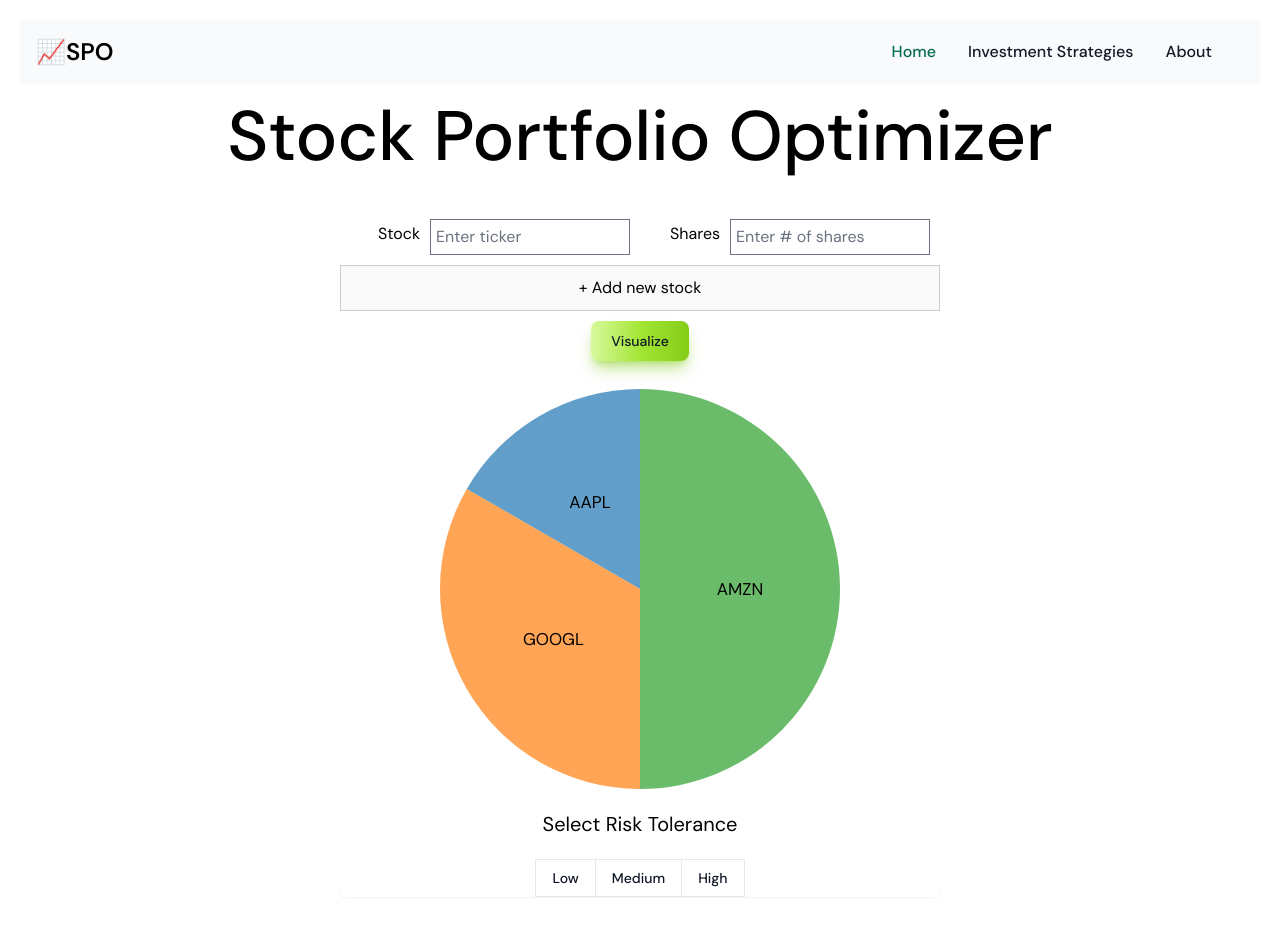
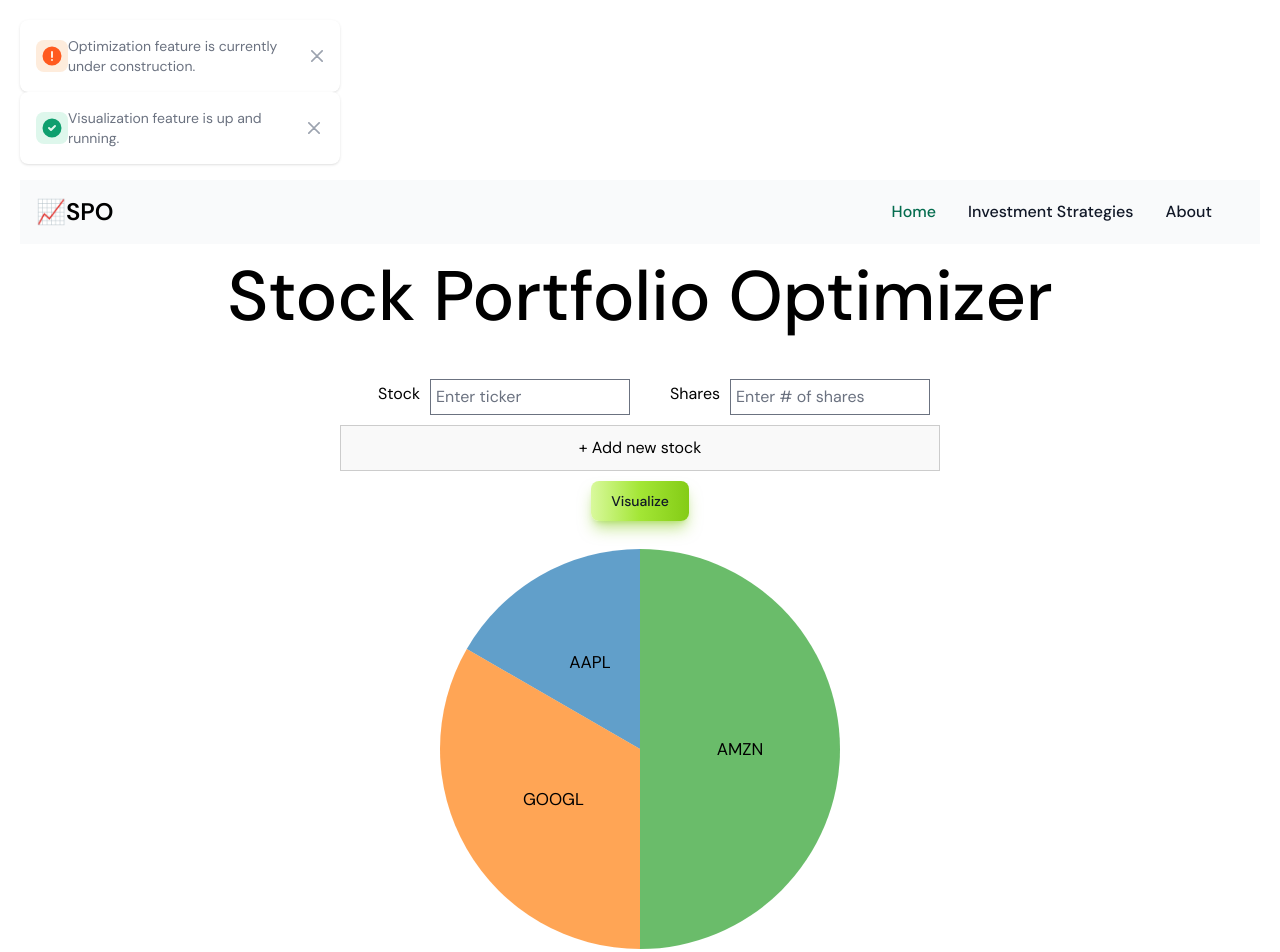
Before and after one commit to davidmakoyo/Stock-Portfolio-Manager, a plain HTML site: page index.html in a window 1280 px wide. Shown: the top 952 px of the page. Before the commit the page ends 917 px from the top, so only its background shows below. Drawn offline with nearby package versions, Linux system fonts and the light colour scheme.

Commit message:
added toasts

```diff
--- a/index.html
+++ b/index.html
@@ -15,7 +15,37 @@
 </head>
 
 <body>
-
+    <div id="toast-warning" class="flex items-center w-full max-w-xs p-4 text-gray-500 bg-white rounded-lg shadow dark:text-gray-400 dark:bg-gray-800" role="alert">
+        <div class="inline-flex items-center justify-center flex-shrink-0 w-8 h-8 text-orange-500 bg-orange-100 rounded-lg dark:bg-orange-700 dark:text-orange-200">
+            <svg class="w-5 h-5" aria-hidden="true" xmlns="http://www.w3.org/2000/svg" fill="currentColor" viewBox="0 0 20 20">
+                <path d="M10 .5a9.5 9.5 0 1 0 9.5 9.5A9.51 9.51 0 0 0 10 .5ZM10 15a1 1 0 1 1 0-2 1 1 0 0 1 0 2Zm1-4a1 1 0 0 1-2 0V6a1 1 0 0 1 2 0v5Z"/>
+            </svg>
+            <span class="sr-only">Warning icon</span>
+        </div>
+        <div class="ms-3 text-sm font-normal">Optimization feature is currently under construction.
+        </div>
+        <button type="button" class="ms-auto -mx-1.5 -my-1.5 bg-white text-gray-400 hover:text-gray-900 rounded-lg focus:ring-2 focus:ring-gray-300 p-1.5 hover:bg-gray-100 inline-flex items-center justify-center h-8 w-8 dark:text-gray-500 dark:hover:text-white dark:bg-gray-800 dark:hover:bg-gray-700" data-dismiss-target="#toast-warning" aria-label="Close">
+            <span class="sr-only">Close</span>
+            <svg class="w-3 h-3" aria-hidden="true" xmlns="http://www.w3.org/2000/svg" fill="none" viewBox="0 0 14 14">
+                <path stroke="currentColor" stroke-linecap="round" stroke-linejoin="round" stroke-width="2" d="m1 1 6 6m0 0 6 6M7 7l6-6M7 7l-6 6"/>
+            </svg>
+        </button>
+    </div>
+    <div id="toast-success" class="flex items-center w-full max-w-xs p-4 mb-4 text-gray-500 bg-white rounded-lg shadow dark:text-gray-400 dark:bg-gray-800" role="alert">
+        <div class="inline-flex items-center justify-center flex-shrink-0 w-8 h-8 text-green-500 bg-green-100 rounded-lg dark:bg-green-800 dark:text-green-200">
+            <svg class="w-5 h-5" aria-hidden="true" xmlns="http://www.w3.org/2000/svg" fill="currentColor" viewBox="0 0 20 20">
+                <path d="M10 .5a9.5 9.5 0 1 0 9.5 9.5A9.51 9.51 0 0 0 10 .5Zm3.707 8.207-4 4a1 1 0 0 1-1.414 0l-2-2a1 1 0 0 1 1.414-1.414L9 10.586l3.293-3.293a1 1 0 0 1 1.414 1.414Z"/>
+            </svg>
+            <span class="sr-only">Check icon</span>
+        </div>
+        <div class="ms-3 text-sm font-normal">Visualization feature is up and running.</div>
+        <button type="button" class="ms-auto -mx-1.5 -my-1.5 bg-white text-gray-400 hover:text-gray-900 rounded-lg focus:ring-2 focus:ring-gray-300 p-1.5 hover:bg-gray-100 inline-flex items-center justify-center h-8 w-8 dark:text-gray-500 dark:hover:text-white dark:bg-gray-800 dark:hover:bg-gray-700" data-dismiss-target="#toast-success" aria-label="Close">
+            <span class="sr-only">Close</span>
+            <svg class="w-3 h-3" aria-hidden="true" xmlns="http://www.w3.org/2000/svg" fill="none" viewBox="0 0 14 14">
+                <path stroke="currentColor" stroke-linecap="round" stroke-linejoin="round" stroke-width="2" d="m1 1 6 6m0 0 6 6M7 7l6-6M7 7l-6 6"/>
+            </svg>
+        </button>
+    </div>
 <nav class="border-gray-200 bg-gray-50 dark:bg-gray-800 dark:border-gray-700">
     <div class="max-w-screen-xl flex flex-wrap items-center justify-between mx-auto p-4">
       <a href="#" class="flex items-center space-x-3 rtl:space-x-reverse">
```
